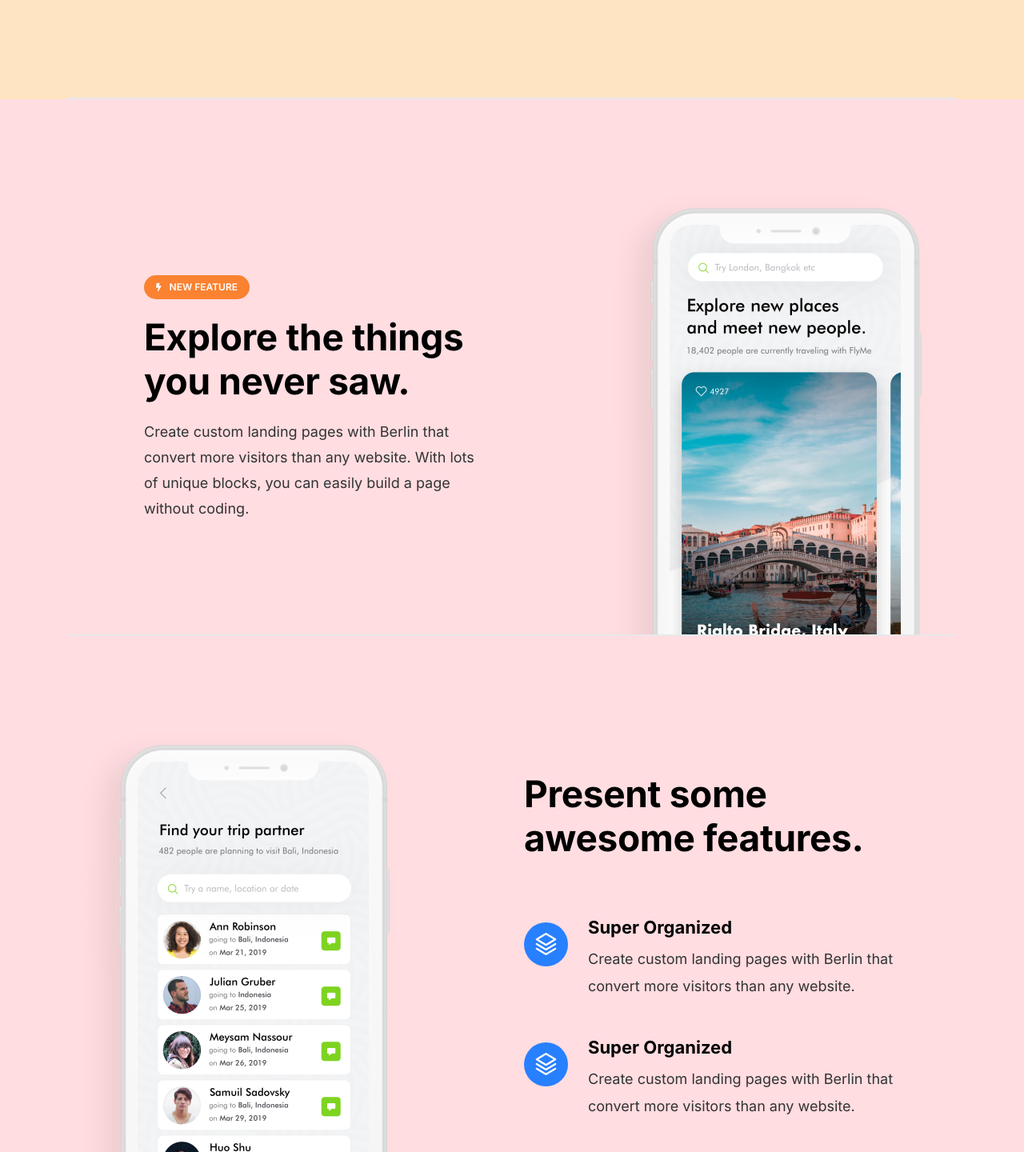
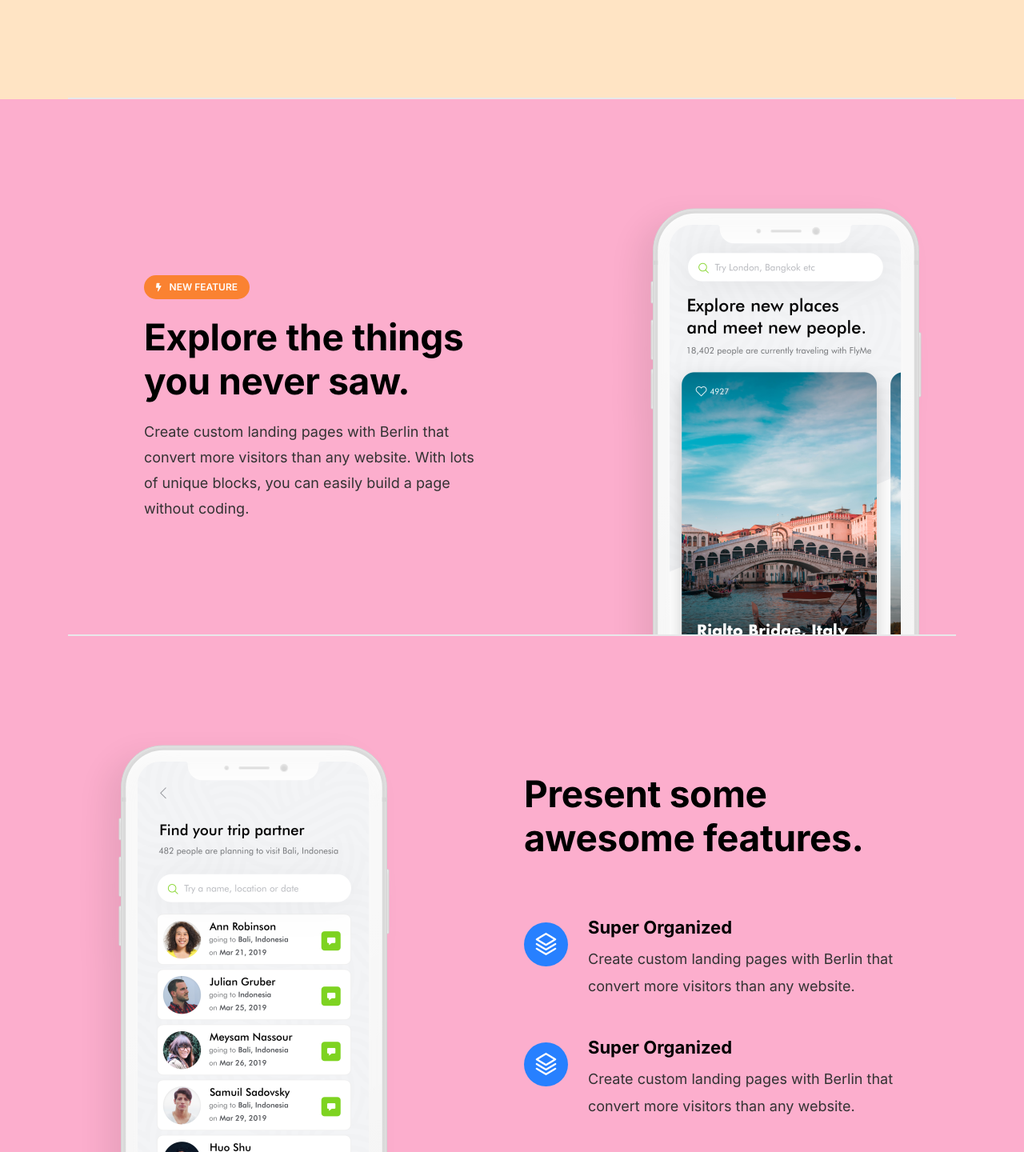
Before and after one commit to vgadodia/EcofyWebsite, a plain HTML site: page index.html in a window 1280 px wide. Shown: the part 1360-2800 px from the top of the page at 80% size. Drawn offline with nearby package versions, Linux system fonts and the light colour scheme; some packages are replaced by stand-ins of ours; files that its build step writes are made by us from their sources; a script that the page names is missing.

Commit message:
updated colors

```diff
--- a/index.html
+++ b/index.html
@@ -221,7 +221,7 @@
 
       <!-- Banner Section -->
 
-      <section class="hero-area position-relative section-padding pb-lg--0" style="background-color: #d2f8d2;">
+      <section class="hero-area position-relative section-padding pb-lg--0" style="background-color: #64de9f;">
         <div class="container">
           <div class="row">
             <div class="col-md-8 col-lg-7 col-xl-6  pb-lg--90 pb-xl--0 order-2 order-md-1">
@@ -333,7 +333,7 @@
       </section>
 
       <!-- Content Section 01 -->
-      <section class="content-section section-padding-top" style="margin-top:0px;background-color: #ffdde1;">
+      <section class="content-section section-padding-top" style="margin-top:0px;background-color: #fcaecd;">
         <div class="container">
           <div class="content-wrapper">
             <div class="row justify-content-center" style="padding-top:100px;">
@@ -367,7 +367,7 @@
       </section>
 
       <!-- Content Section 02 -->
-      <section class="content-02 section-padding-top" style="margin-top:0px;background-color: #ffdde1;">
+      <section class="content-02 section-padding-top" style="margin-top:0px;background-color: #fcaecd;">
         <div class="container">
           <div class="content-wrapper">
             <div class="row justify-content-center" style="padding-top:100px;">
```
